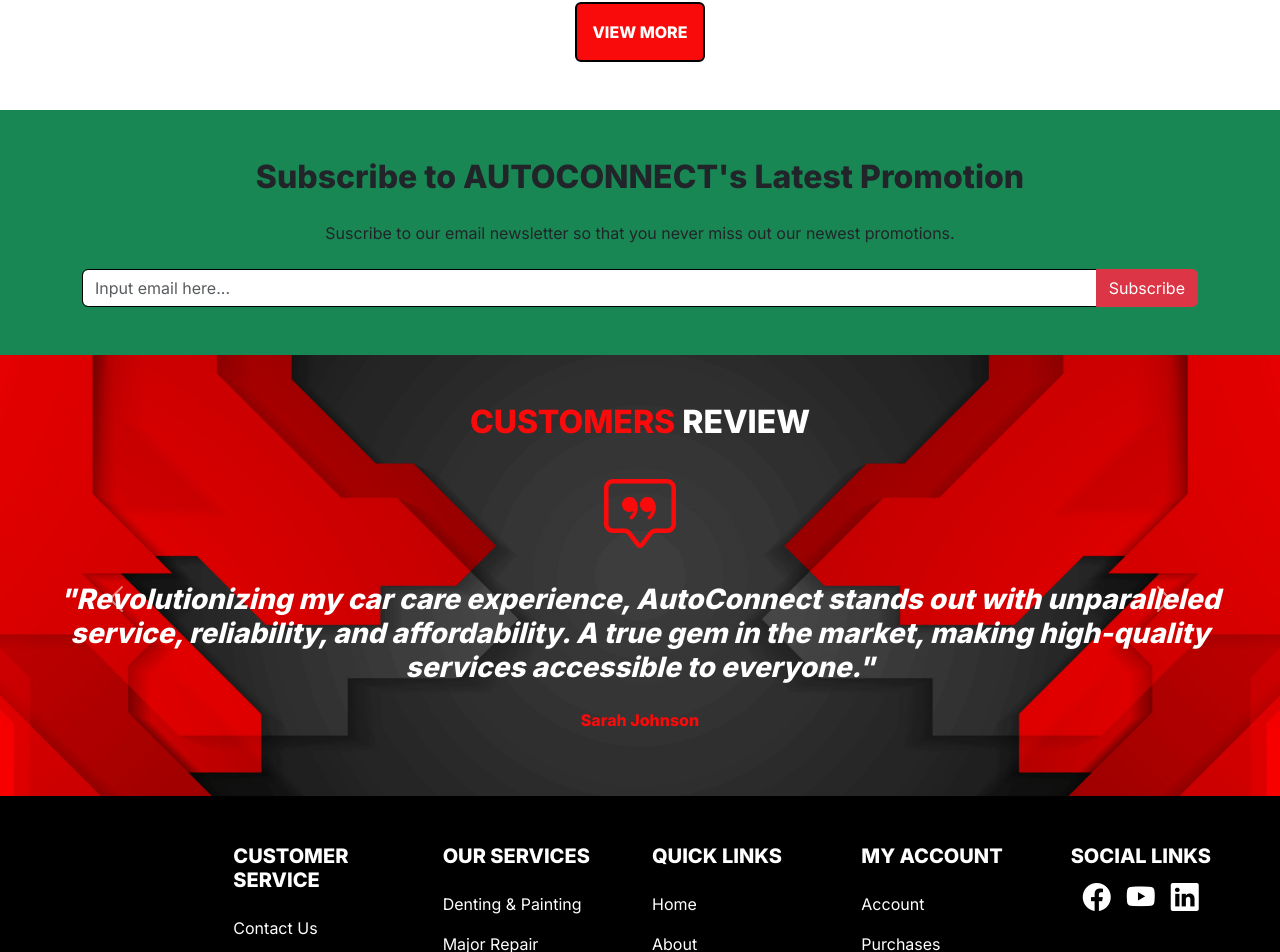
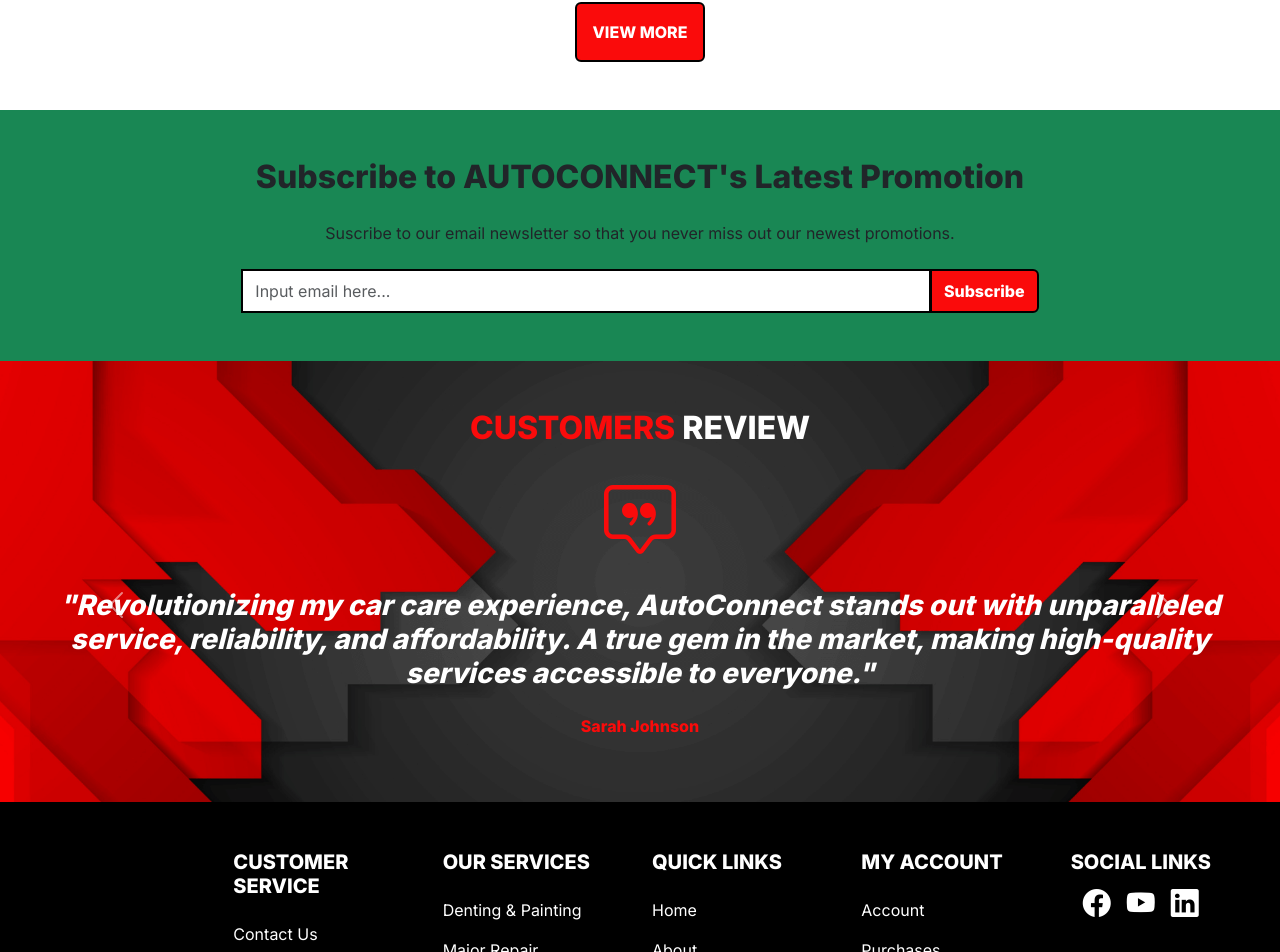
Before and after one commit to jaspherbagor/AutoConnect, a React (Create React App) app in the folder front-end/: page / in a window 1280 px wide. Shown: the part 1337-2289 px from the top of the page. Built offline with nearby package versions, Linux system fonts and the light colour scheme.

Commit message:
updated the newsletter input

```diff
--- a/front-end/src/components/pages/client/home.jsx
+++ b/front-end/src/components/pages/client/home.jsx
@@ -155,13 +155,13 @@ const Home = () => {
 
             </section>
             <section className="newsletter-subscription-section container-fluid px-md-4 px-sm-4 px-3 py-5 d-flex align-items-center justify-content-center bg-success">
-                <div className="container">
+                <div className="container col-md-8 col-12">
                     <h2 className="text-center fw-bolder mb-4">Subscribe to AUTOCONNECT's Latest Promotion</h2>
                     <p className="text-center">Suscribe to our email newsletter so that you never miss out our newest promotions.</p>
                     <form method="post">
                         <div className="input-group mt-4 align-items-center ">
-                            <input type="email" name="newsletter-email-input" id="newsletterEmailInput" className="form-control" placeholder="Input email here..." />
-                            <button type="submit" className="btn btn-danger subscribe-btn" id="submitEmail">Subscribe</button>
+                            <input type="email" name="newsletter-email-input" id="newsletterEmailInput" className="form-control newsletter-email-input py-2" placeholder="Input email here..." />
+                            <button type="submit" className="btn btn-danger subscribe-btn fw-semibold py-2" id="submitEmail">Subscribe</button>
                         </div>
                     </form>
 
--- a/front-end/src/components/styles/client/home.css
+++ b/front-end/src/components/styles/client/home.css
@@ -116,3 +116,22 @@ h2 span {
     color: var(--primary-color)
 }
 /* Customers Review Section End */
+
+.newsletter-subscription-section {
+
+}
+
+.newsletter-email-input {
+    border: 2px solid var(--text-color-dark) !important;
+    border-radius: 0px
+}
+
+.subscribe-btn {
+    border: 2px solid var(--text-color-dark) !important;
+    background: var(--primary-color)
+}
+
+.subscribe-btn:hover {
+    border: 2px solid var(--primary-color) !important;
+    background: var(--text-color-dark);
+}
```
